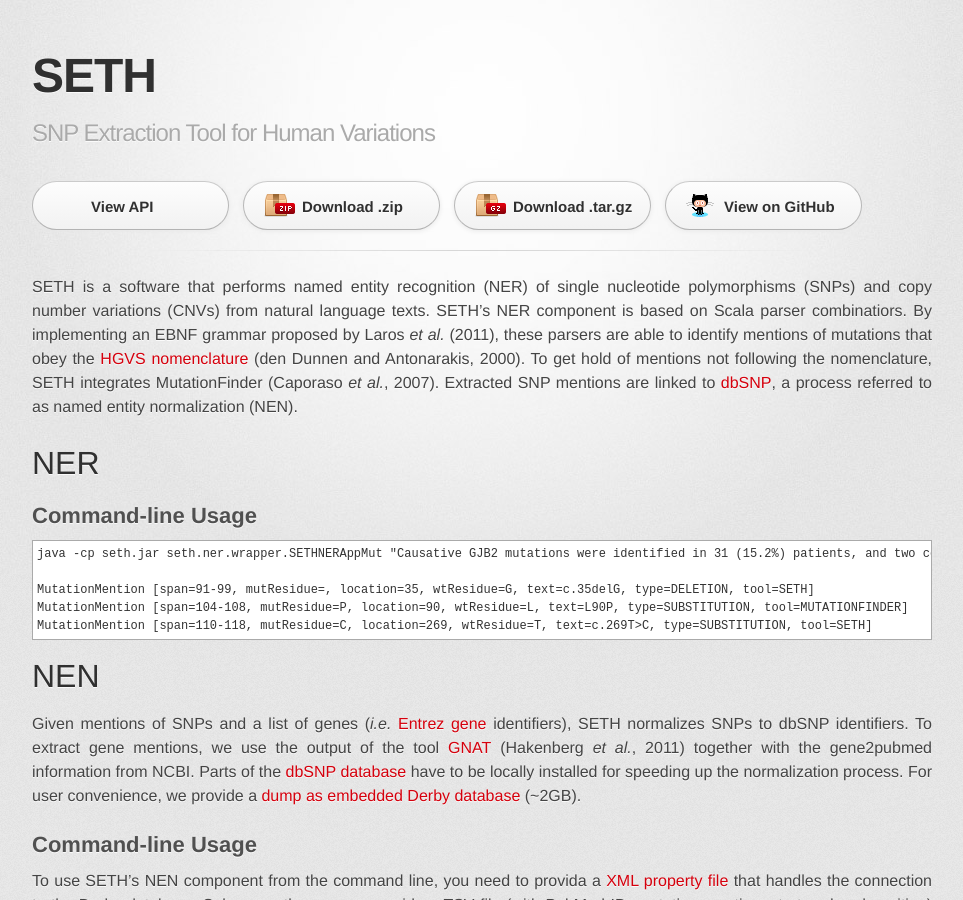
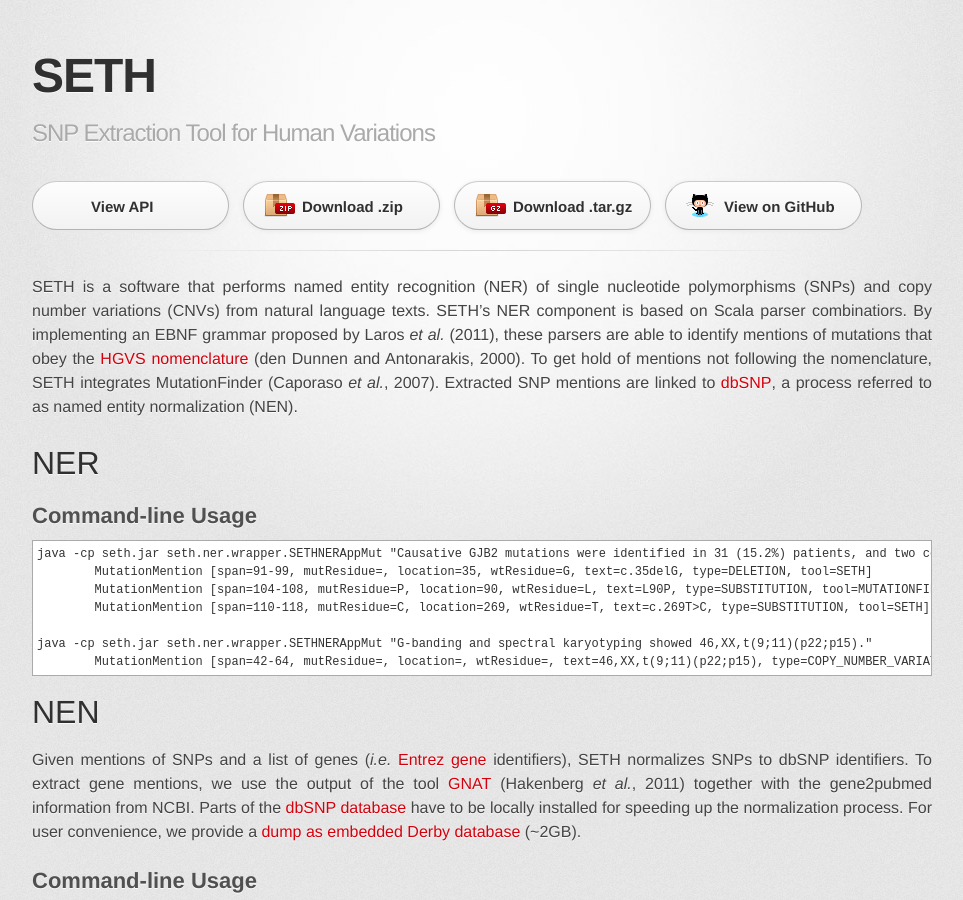
Before and after one commit to rockt/SETH, a Jekyll site: the page built from index.md, in a window 1280 px wide and 900 px high. Shown: the whole window, without its empty margins (158-1121 px from the left). Built offline with Jekyll 4.4.1, drawn with Linux system fonts in a browser that asks for light colours; some web fonts are replaced; Markdown is read by kramdown in place of the engine named in the settings.

Commit message:
Added CNV example

```diff
--- a/index.md
+++ b/index.md
@@ -15,10 +15,12 @@
 ## Command-line Usage
 
     java -cp seth.jar seth.ner.wrapper.SETHNERAppMut "Causative GJB2 mutations were identified in 31 (15.2%) patients, and two common mutations, c.35delG and L90P (c.269T>C), accounted for 72.1% and 9.8% of GJB2 disease alleles."
+		MutationMention [span=91-99, mutResidue=, location=35, wtResidue=G, text=c.35delG, type=DELETION, tool=SETH]
+		MutationMention [span=104-108, mutResidue=P, location=90, wtResidue=L, text=L90P, type=SUBSTITUTION, tool=MUTATIONFINDER]
+		MutationMention [span=110-118, mutResidue=C, location=269, wtResidue=T, text=c.269T>C, type=SUBSTITUTION, tool=SETH]
 
-	MutationMention [span=91-99, mutResidue=, location=35, wtResidue=G, text=c.35delG, type=DELETION, tool=SETH]
-	MutationMention [span=104-108, mutResidue=P, location=90, wtResidue=L, text=L90P, type=SUBSTITUTION, tool=MUTATIONFINDER]
-    MutationMention [span=110-118, mutResidue=C, location=269, wtResidue=T, text=c.269T>C, type=SUBSTITUTION, tool=SETH]
+    java -cp seth.jar seth.ner.wrapper.SETHNERAppMut "G-banding and spectral karyotyping showed 46,XX,t(9;11)(p22;p15)."
+		MutationMention [span=42-64, mutResidue=, location=, wtResidue=, text=46,XX,t(9;11)(p22;p15), type=COPY_NUMBER_VARIATION, tool=SETH]
 
 # NEN
 Given mentions of SNPs and a list of genes (*i.e.* [Entrez gene](http://www.ncbi.nlm.nih.gov/gene) identifiers), SETH normalizes SNPs to
```
